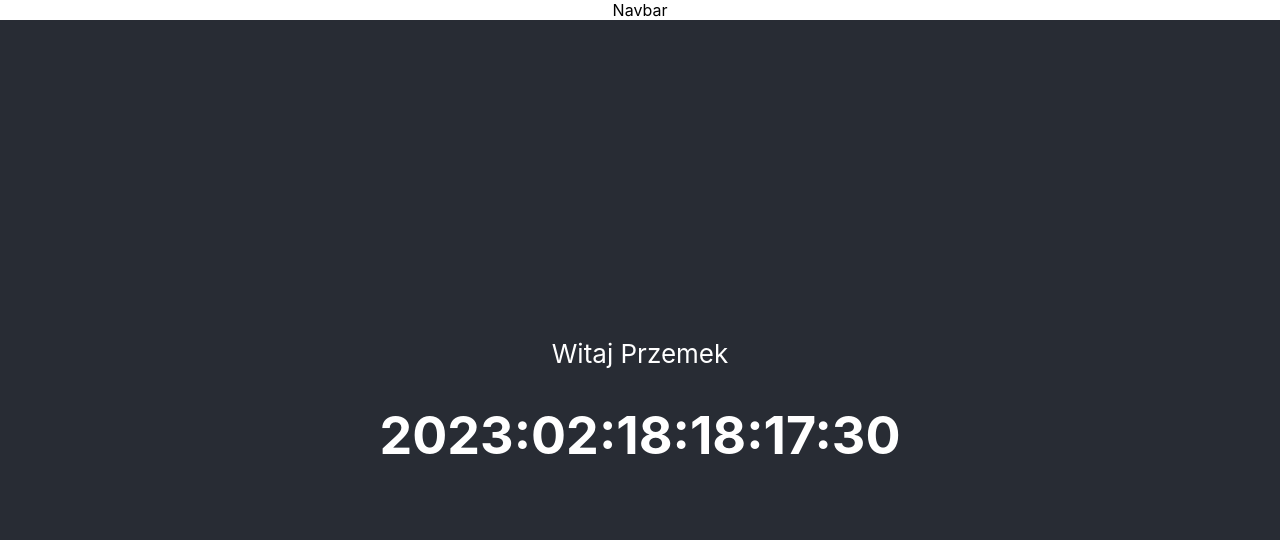
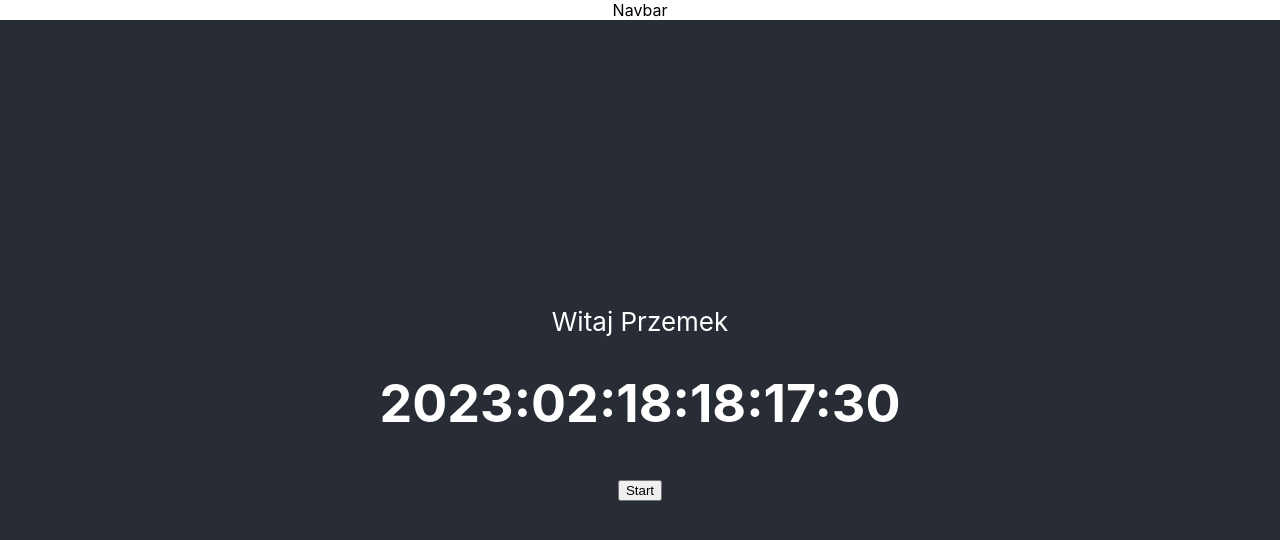
Before and after one commit to przemekwa/react-tests, a React (Create React App) app: page / in a window 1280 px wide. Shown: the top 540 px of the page. Built offline with nearby package versions, Linux system fonts and the light colour scheme.

Commit message:
StopWatch

```diff
--- a/src/App.js
+++ b/src/App.js
@@ -7,6 +7,7 @@ function App() {
 
   const name = "Przemek";
   const [date, setDate] = useState(new Date());
+  const [starDate, setStartDate] = useState(null);
 
 
   setInterval(() => {
@@ -14,6 +15,18 @@ function App() {
   }, 1000);
 
   const formatTime = (number) => ('00' + number).slice(-2);
+  const startWatch = () => {
+
+    let start = 0;
+
+    setStartDate(start);
+
+    setInterval(() => {
+
+      setStartDate(++start);
+
+    }, 1000);
+  }
 
 
   return (
@@ -30,7 +43,8 @@ function App() {
             :{formatTime(date.getMinutes())}
             :{formatTime(date.getSeconds())}
           </h1>
-
+          <button onClick={() => startWatch()} >Start</button>
+          <h2>{starDate}</h2>
         </div>
 
 
```
